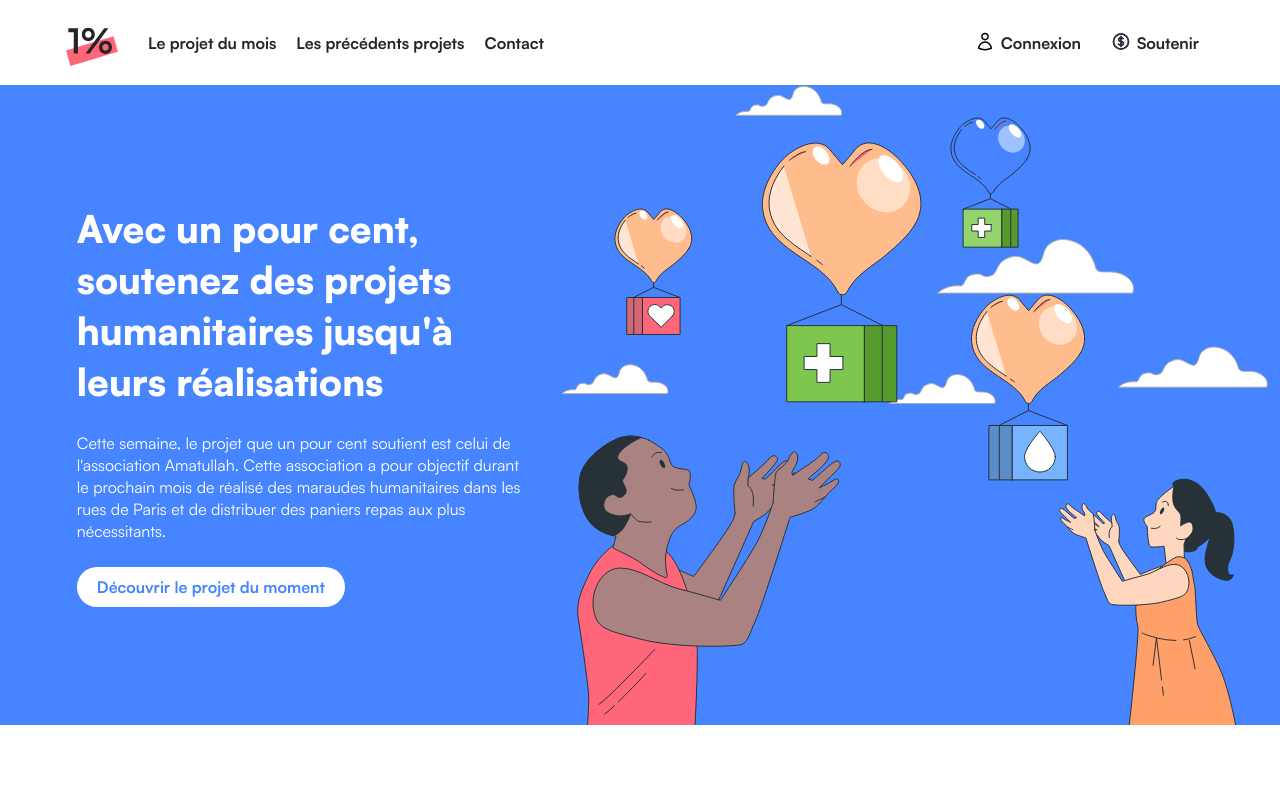
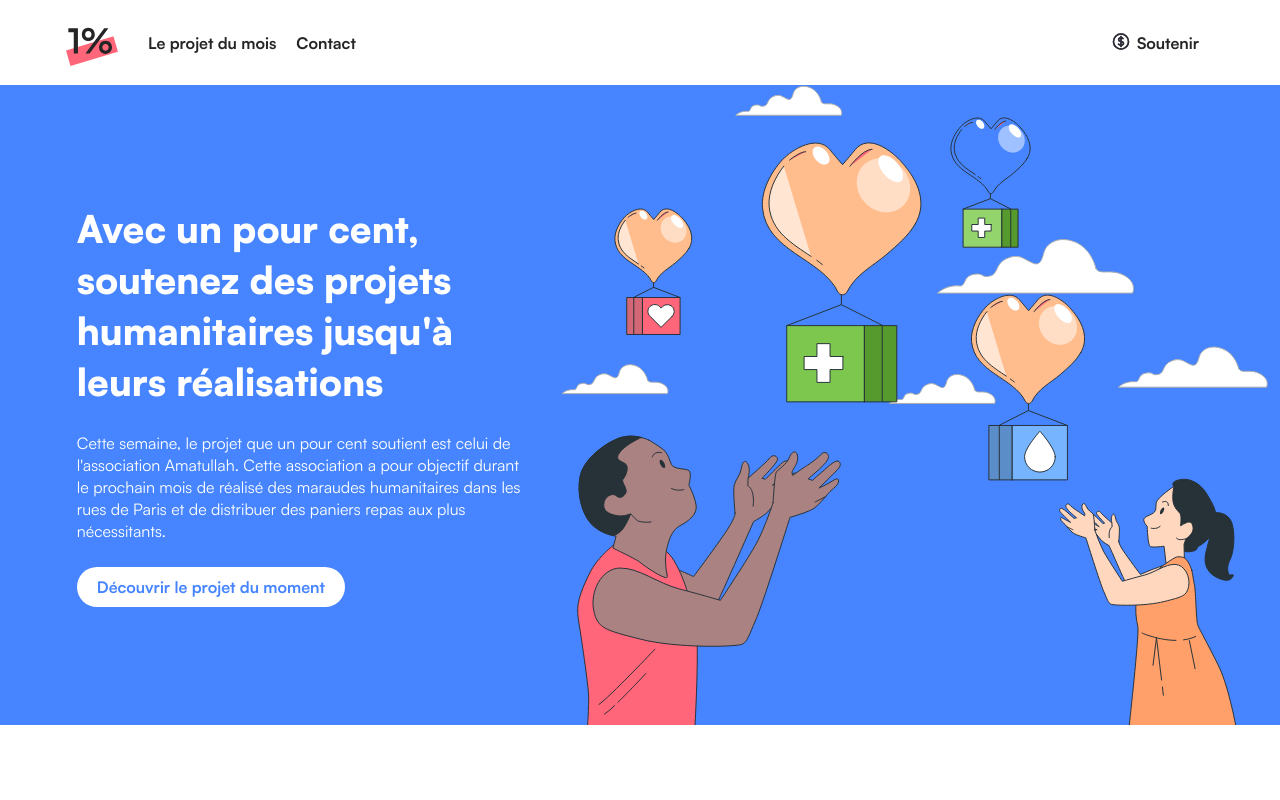
Before and after one commit to sofianslimani/unpourcent-next, a Next.js app: page / in a window 1280 px wide. Shown: the top 800 px of the page. Built offline with nearby package versions, Linux system fonts and the light colour scheme.

Commit message:
fix: clear navbar

```diff
--- a/layouts/Header/Header.js
+++ b/layouts/Header/Header.js
@@ -17,9 +17,6 @@ const Header = () => {
                 <Link href="/">Le projet du mois</Link>
               </li>
               <li className={'header-container-left-nav-list-item'}>
-                <Link href="/">Les précédents projets</Link>
-              </li>
-              <li className={'header-container-left-nav-list-item'}>
                 <Link href="/contact">Contact</Link>
               </li>
             </ul>
@@ -27,14 +24,14 @@ const Header = () => {
         </div>
         <div className={'header-container-right'}>
           <ul className={'header-container-right-list'}>
-            <li className={'header-container-right-list-item'}>
+            {/*  <li className={'header-container-right-list-item'}>
               <Link href="/">
                 <div className={'header-container-right-list-item-icon'}>
                   <img src="/icons/user.svg" alt="user" />
                 </div>
                 Connexion
               </Link>
-            </li>
+            </li> */}
             <li className={'header-container-right-list-item'}>
               <Link href="/">
                 <div className={'header-container-right-list-item-icon'}>
```
